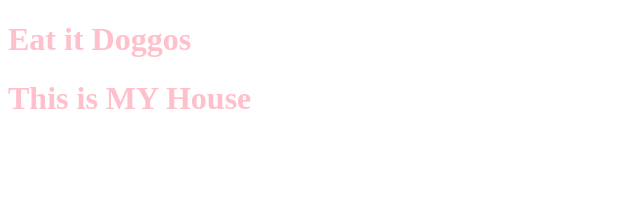
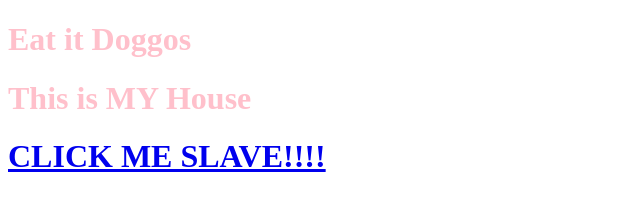
Before and after one commit to cmeyer33/My-GitHub, a plain HTML site: page index.html in a window 1280 px wide. Shown: the whole page, without its empty margins (0-640 px from the left). Drawn offline with Linux system fonts and the light colour scheme.

Commit message:
Update index.html

```diff
--- a/index.html
+++ b/index.html
@@ -11,7 +11,7 @@ body {
 <body>
 
 <h1 style="color:pink">Eat it Doggos<h1>
-<h1 style="color:pink">                                                               This is MY House<h1>
-
+<h1 style="color:pink">This is MY House<h1>
+<a href="https://www.pexels.com/photo/adorable-animal-blur-cat-617278/"> CLICK ME SLAVE!!!!</a>
 </body>
 </html>
```
